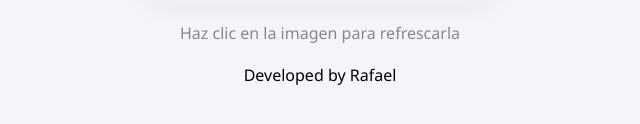
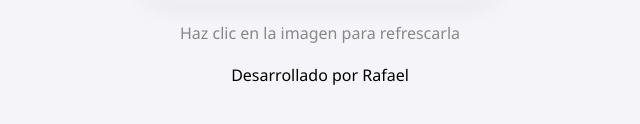
Before and after one commit to johan12361/rafael_prakto-ia-wachatbot, a website: page src/res/html/Vincular.html in a window 1280 px wide. Shown: the part 558-682 px from the top of the page, 320-960 px from the left. Drawn offline with Linux system fonts and the light colour scheme.

Commit message:
Update Vincular.html

```diff
--- a/src/res/html/Vincular.html
+++ b/src/res/html/Vincular.html
@@ -96,6 +96,6 @@
     <h2>Escanea con tu teléfono el QR desde la app de WhatsApp</h2>
     <img id="imagen" alt="Imagen Actualizable" onclick="regenerarImagen()" />
     <p id="mensaje">Haz clic en la imagen para refrescarla</p>
-    <p id="creditos">Developed by Rafael</p>
+    <p id="creditos">Desarrollado por Rafael</p>
   </body>
 </html>
```
